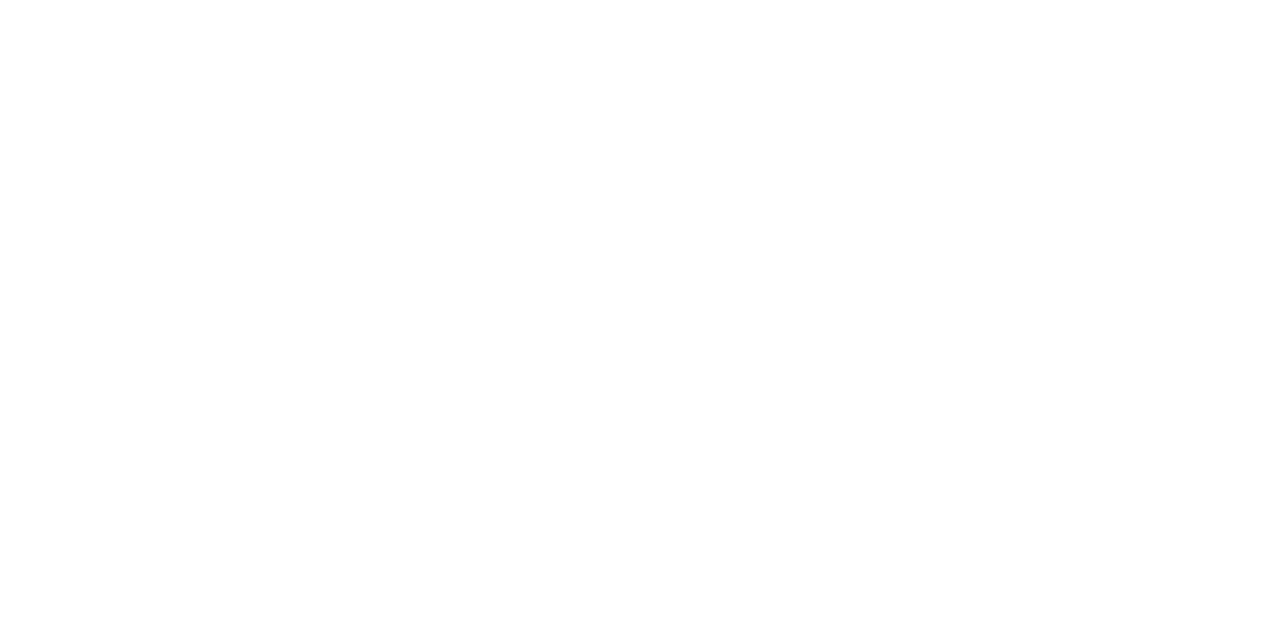
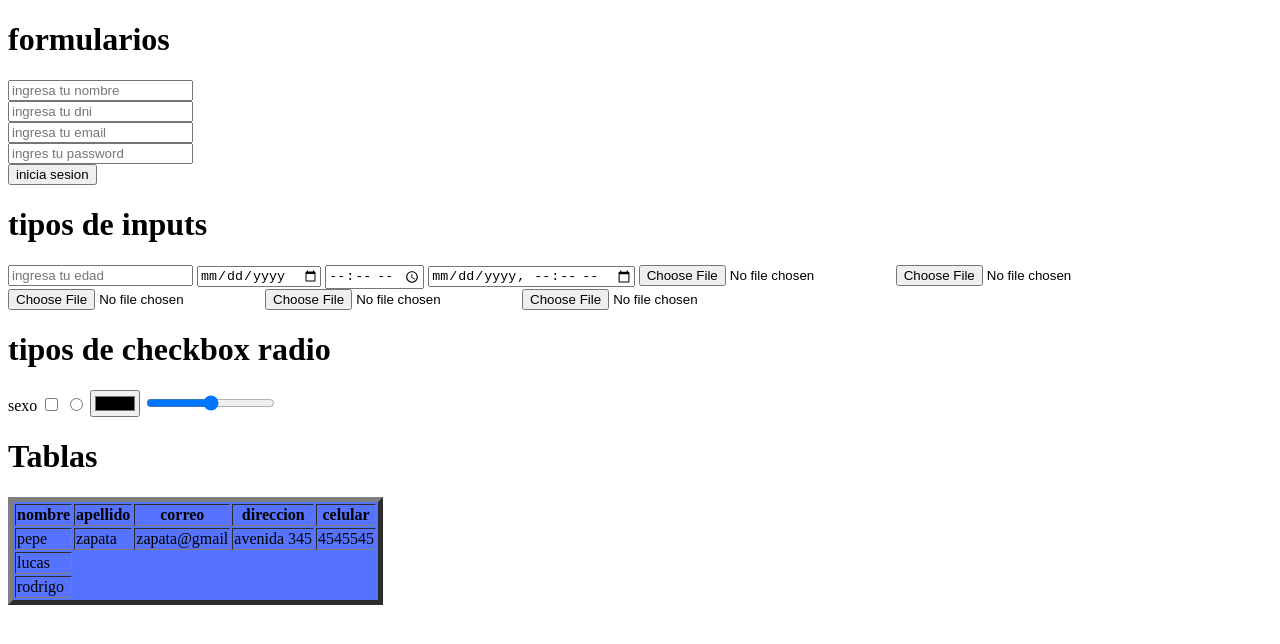
Before and after one commit to jube27/Trabajo1, a plain HTML site: page formulario.html in a window 1280 px wide. Drawn offline with Linux system fonts and the light colour scheme.

Commit message:
h2 en rama Julia

```diff
--- a/formulario.html
+++ b/formulario.html
@@ -0,0 +1,64 @@
+<!DOCTYPE html>
+<html lang="en">
+<head>
+    <meta charset="UTF-8">
+    <meta name="viewport" content="width=device-width, initial-scale=1.0">
+    <title>Document</title>
+</head>
+<body>
+
+   <h1> formularios</h1>
+   <form action="">
+        <input type="text" placeholder="ingresa tu nombre" required> <br/>
+        <input type="number" maxlength="8" placeholder="ingresa tu dni"> <br/>
+        <input type="email" placeholder="ingresa tu email" required> <br/>
+        <input type="password" placeholder="ingres tu password"> <br/>
+        <input type="submit" value="inicia sesion"> <br/>
+
+   </form>
+
+   <h1> tipos de inputs</h1>
+        <input type="number" placeholder="ingresa tu edad" name ="edad">
+        <input type="date" >
+        <input type="time" >
+        <input type="datetime-local">
+        <input type="file" >
+        <input type="file" accept ="application/pdf">
+        <input type="file" accept ="image/*">
+        <input type="file" accept ="audio/*">
+        <input type="file" accept ="video/*">
+        <h1> tipos de checkbox radio</h1>
+        <label for ="" > sexo </label>
+        <input type="checkbox" >
+        <input type="radio" >
+        <input type="color" >
+        <input type="range" >
+
+   <h1> Tablas </h1>
+
+        <table border="5" bgcolor="#5573fc">
+            <thead>
+                <th> nombre</th>
+                <th> apellido</th>
+                <th> correo</th>
+                <th> direccion</th>
+                <th> celular</th>
+            </thead>
+
+            <tbody>
+                <tr>
+                    <td>pepe</td>
+                    <td>zapata</td>
+                    <td>zapata@gmail</td>
+                    <td>avenida 345</td>
+                    <td>4545545</td>
+                </tr>
+                <tr> <td>lucas</td></tr>
+                <tr> <td>rodrigo</td></tr>
+
+            </tbody>
+
+        </table>
+
+</body>
+</html>
```
Also changed, not shown: index.html (+1 -0 lines).
